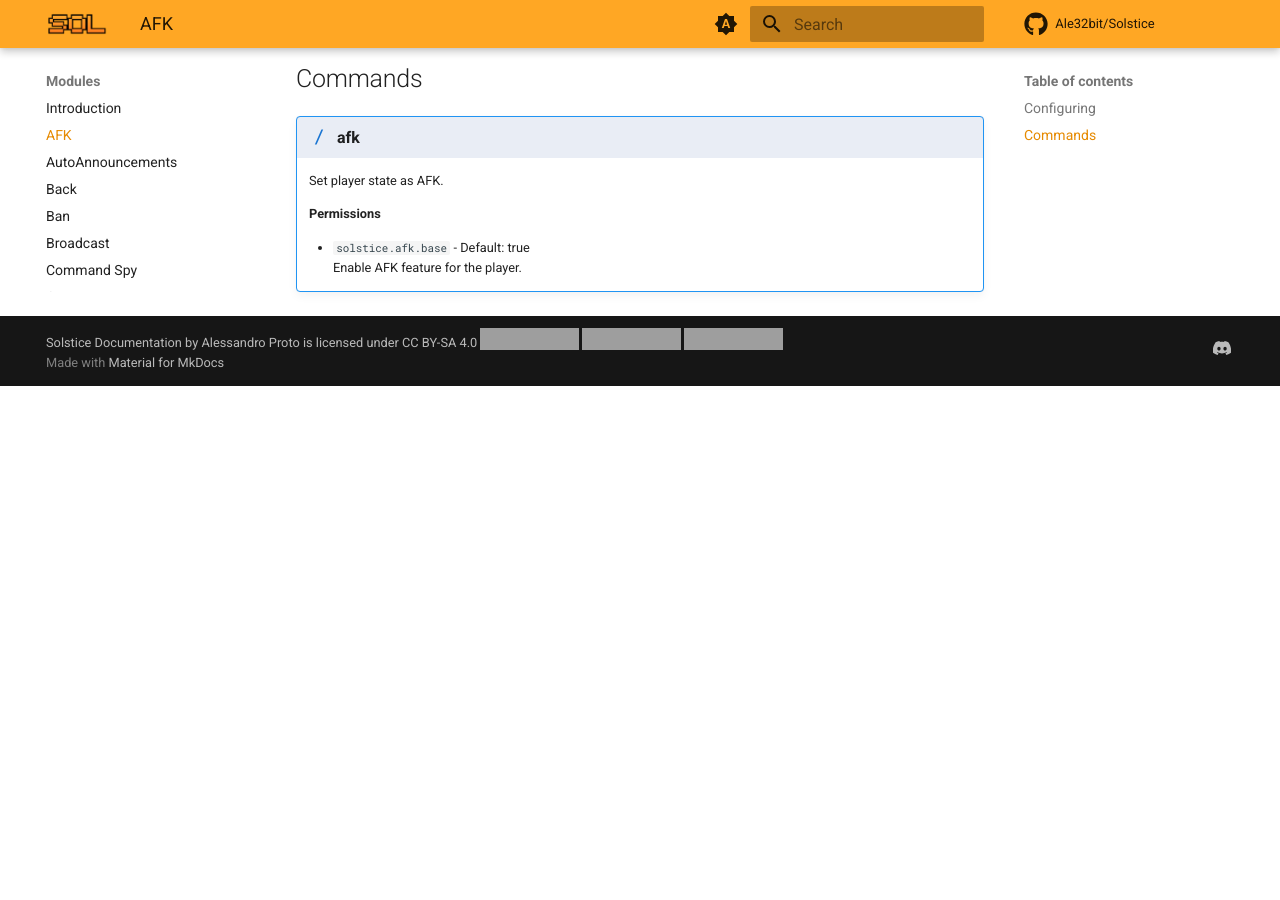
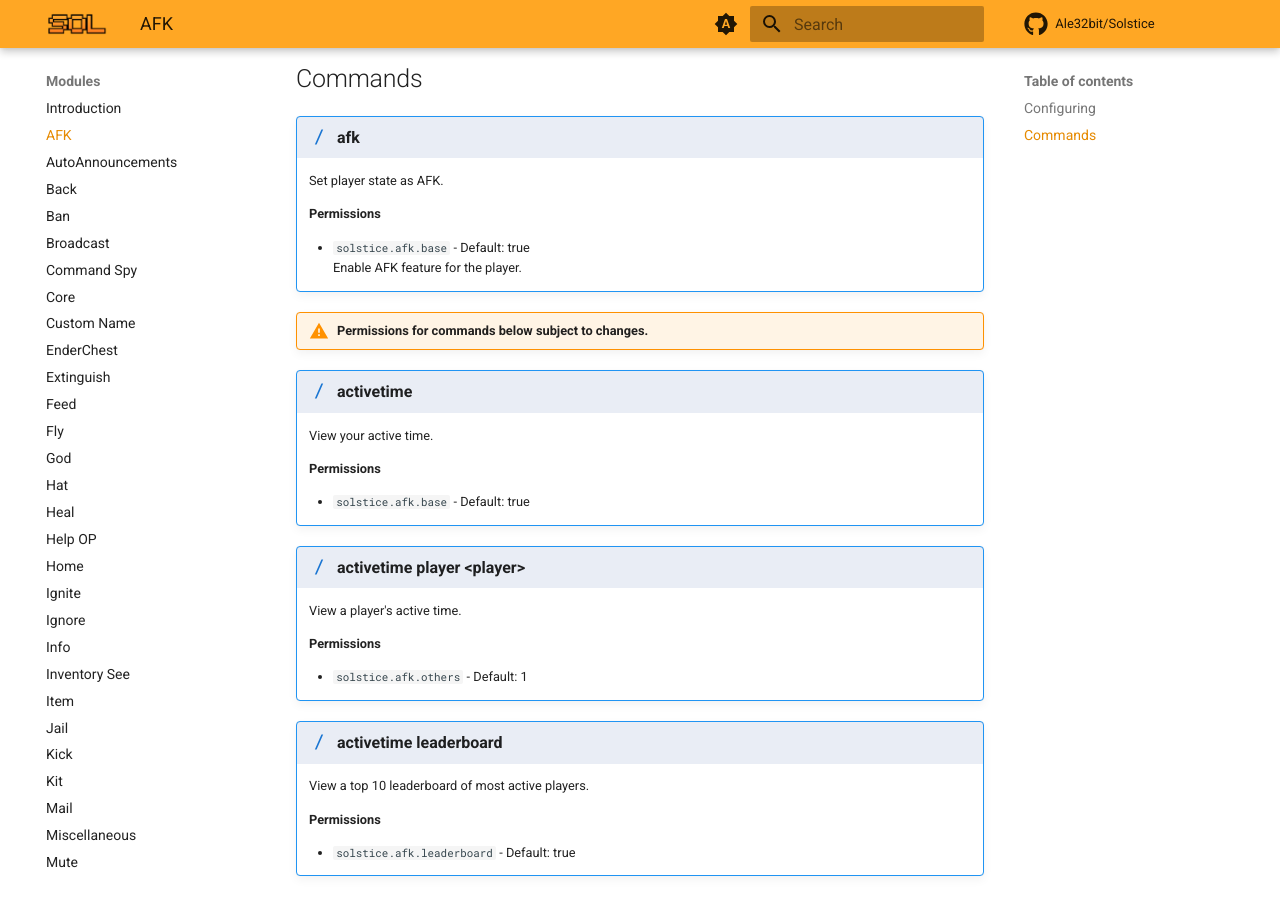
Before and after one commit to Ale32bit/Solstice-docs, an MkDocs documentation site: the page built from docs/modules/afk.md, in a window 1280 px wide and 900 px high, scrolled down 1243 px. Built offline with MkDocs 1.6.1 and Material for MkDocs 9.7.7, drawn with Linux system fonts in a browser that asks for light colours; plug-ins that fetch from the network failed and are left out; comment, search, counter and statistics services are not loaded; the version menu is left out; before the commit the page ends 1629 px from its top, so only the background shows below that; grey boxes are pictures that could not be loaded.

Commit message:
Update to 1.6.0

```diff
--- a/docs/modules/afk.md
+++ b/docs/modules/afk.md
@@ -48,3 +48,30 @@ AFK can be configured in the `afk` section in the config file.
 
     * `solstice.afk.base` - Default: true<br>
     Enable AFK feature for the player.
+
+
+!!! warning "Permissions for commands below subject to changes."
+
+!!! command "activetime"
+
+    View your active time.
+
+    **Permissions**
+
+    * `solstice.afk.base` - Default: true
+
+!!! command "activetime player &lt;player&gt;"
+
+    View a player's active time.
+
+    **Permissions**
+
+    * `solstice.afk.others` - Default: 1
+
+!!! command "activetime leaderboard"
+
+    View a top 10 leaderboard of most active players.
+
+    **Permissions**
+
+    * `solstice.afk.leaderboard` - Default: true
```
Also changed, not shown: docs/modules/inventorysee.md (+13 -0 lines), docs/modules/miscellaneous.md (added, +14 -0 lines), docs/modules/rtp.md (+22 -0 lines).
